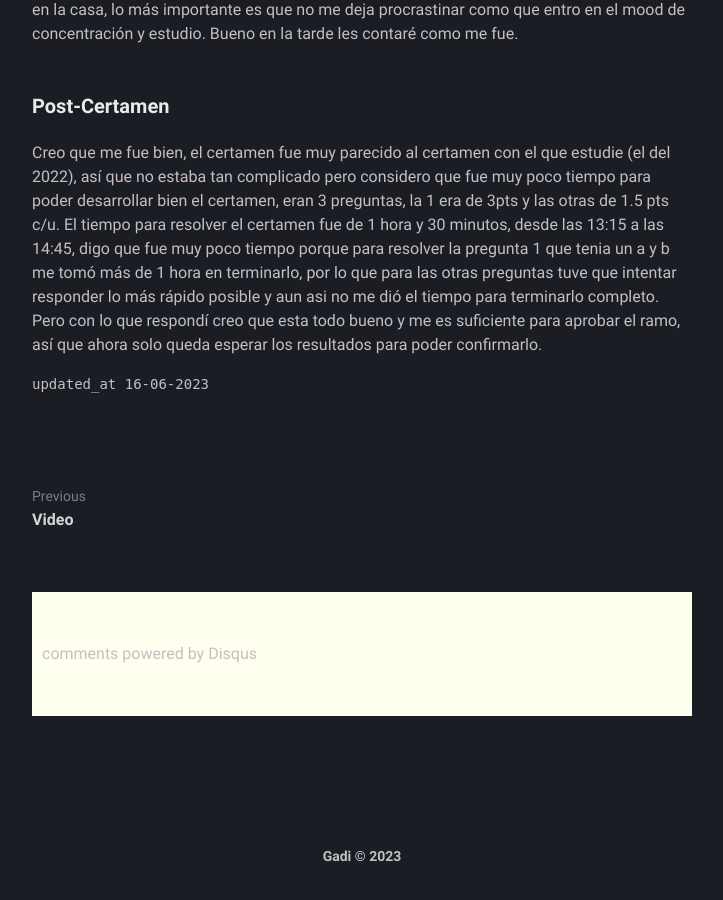
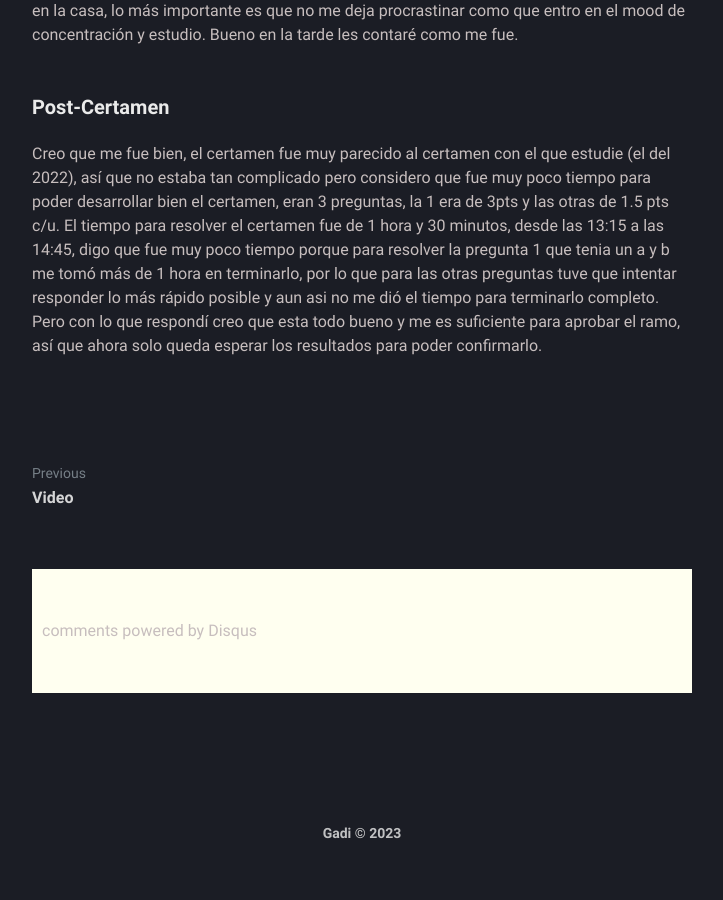
Before and after one commit to gadivalr/borrar, a Jekyll site: the page built from _posts/2023-06-12-salvando-semestre.md, in a window 1280 px wide and 900 px high, scrolled down 2455 px. Shown: the whole window, without its empty margins (278-1001 px from the left). Built offline with Jekyll 4.4.1, drawn with Linux system fonts in a browser that asks for light colours; some web fonts are replaced; comment, search, counter and statistics services are not loaded; after the commit the page ends 3332 px from its top, so only the background shows below that.

Commit message:
Update post.html

```diff
--- a/_layouts/post.html
+++ b/_layouts/post.html
@@ -53,7 +53,7 @@ layout: compress
             </time>
             {% if site.read-time %} - {% include read-time.html %}{% endif %} <br>
             {% if page.modified %}
-            <time style="font-style: italic; font-size: 12px;"  datetime="{{ page.modified | date_to_xmlschema }}" itemprop="dateModified">
+            <time style="font-style: italic; font-size: 13px;"  datetime="{{ page.modified | date_to_xmlschema }}" itemprop="dateModified">
               <p> Last updated on {{ page.modified | date: "%b %d, %Y" }}</p>
             </time>
             {% endif %}
@@ -76,10 +76,6 @@ layout: compress
 
 
     </main>
-
-    {% if page.modified %}
-      <small class="post-updated-at">updated_at {{page.modified | date: "%d-%m-%Y"}}</small>
-    {% endif %}
     {% if page.next or page.previous %}
       {% include navigation.html %}
     {% endif %}
```
